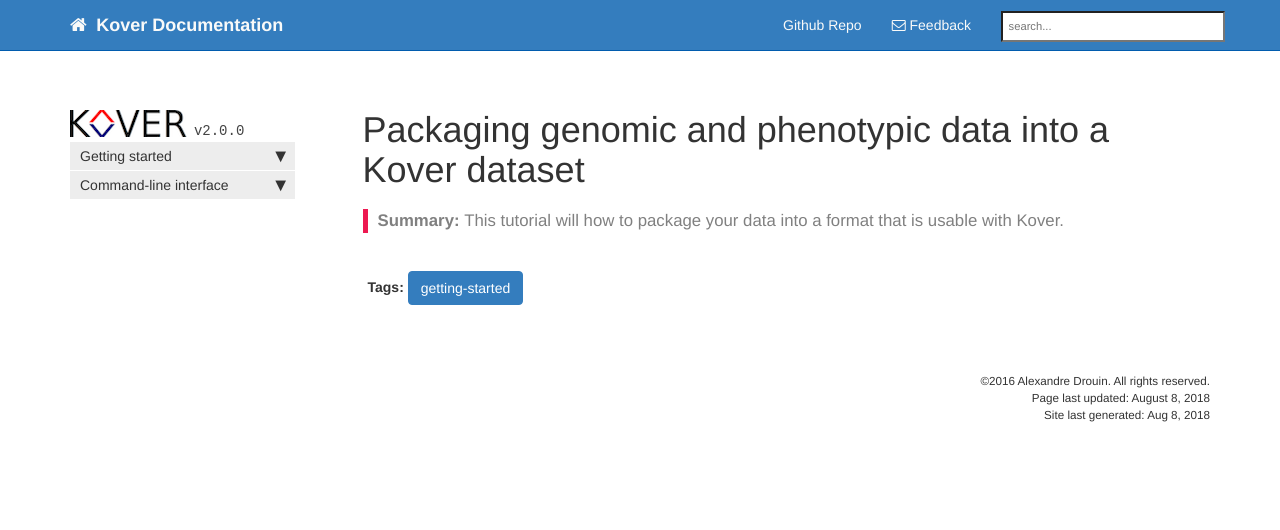
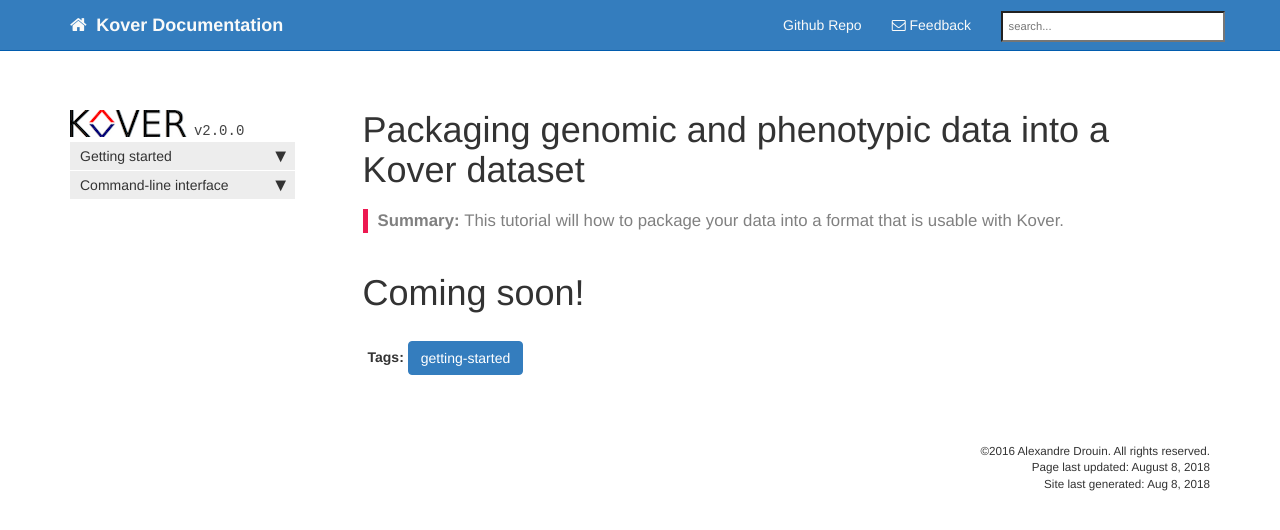
Before and after one commit to aldro61/kover, a Jekyll site: the page built from doc_tut_data.md, in a window 1280 px wide. Shown: the top 530 px of the page. Built offline with Jekyll 4.4.1, drawn with Linux system fonts in a browser that asks for light colours; nearby versions of some CDN libraries; library files that are not in the unit come from our copies; Markdown is read by kramdown in place of the engine named in the settings; comment, search, counter and statistics services are not loaded.

Commit message:
data tut

```diff
--- a/doc_tut_data.md
+++ b/doc_tut_data.md
@@ -5,3 +5,5 @@
 last_updated: August 8, 2018
 summary: "This tutorial will how to package your data into a format that is usable with Kover."
 ---
+
+<h1>Coming soon!</h1>
```
